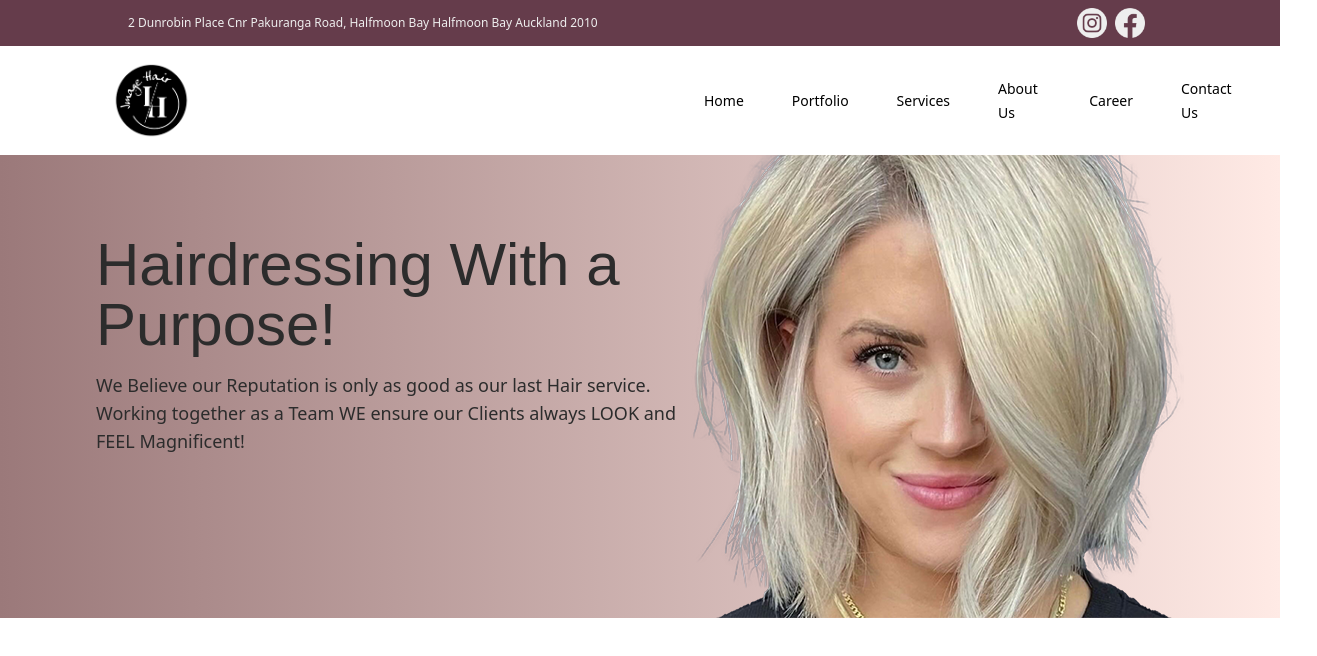
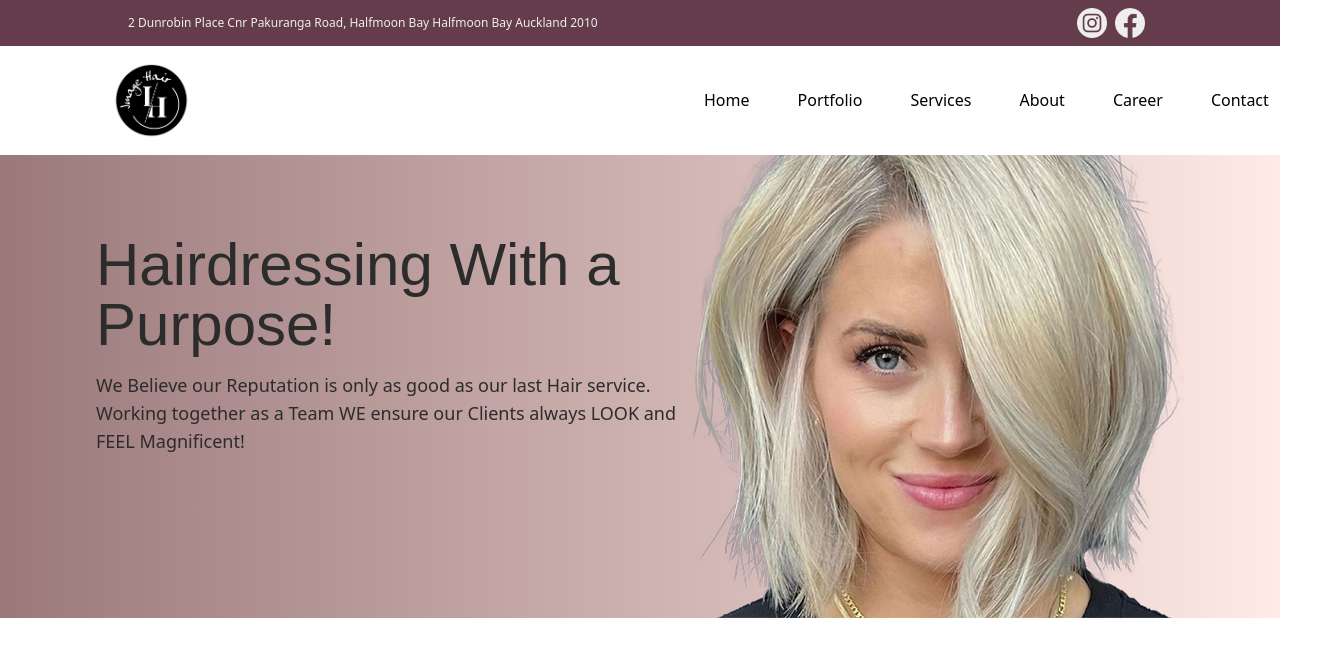
Before and after one commit to fatima-yar/imagehair, an Astro site: page /test in a window 1280 px wide. Shown: the whole page, 1317 px wide, since content can reach past the window. Built offline with nearby package versions, Linux system fonts and the light colour scheme; Astro itself is replaced by a stand-in of ours; a web font is replaced by a local one.

Commit message:
fix navbar text

```diff
--- a/src/components/UI/NavBarButtons.astro
+++ b/src/components/UI/NavBarButtons.astro
@@ -2,11 +2,11 @@
 
 ---
 
-<ul class="hidden absolute top-1/2 left-55 transform -translate-y-1/2 -translate-x-1/8 lg:flex lg:mx-auto lg:flex lg:items-center lg:w-auto lg:space-x-12 lg:ml-auto ">
-  <li><a class="text-sm text-black hover:text-brightPink" href="/">Home</a></li>
-  <li><a class="text-sm text-black hover:text-brightPink" href="/portfolio">Portfolio</a></li>
-  <li><a class="text-sm text-black hover:text-brightPink" href="/sevices">Services</a></li>
-  <li><a class="text-sm text-black hover:text-brightPink" href="/aboutus">About Us</a></li>
-  <li><a class="text-sm text-black hover:text-brightPink" href="/career">Career</a></li>
-  <li><a class="text-sm text-black hover:text-brightPink" href="/contactus">Contact Us</a></li>
+<ul class="hidden absolute top-1/2 left-55 transform -translate-y-1/2 -translate-x-1/8 lg:flex lg:mx-auto lg:flex lg:items-centerl lg:w-auto lg:space-x-12 lg:ml-auto text-md">
+  <li><a class=" text-black hover:text-brightPink" href="/">Home</a></li>
+  <li><a class=" text-black hover:text-brightPink" href="/portfolio">Portfolio</a></li>
+  <li><a class=" text-black hover:text-brightPink" href="/sevices">Services</a></li>
+  <li><a class=" text-black hover:text-brightPink" href="/aboutus">About</a></li>
+  <li><a class=" text-black hover:text-brightPink" href="/career">Career</a></li>
+  <li><a class=" text-black hover:text-brightPink" href="/contactus">Contact</a></li>
   <ul/>
```
